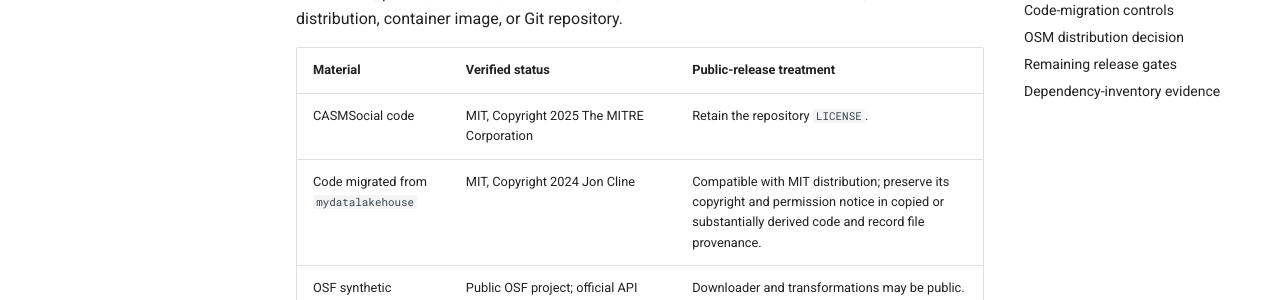
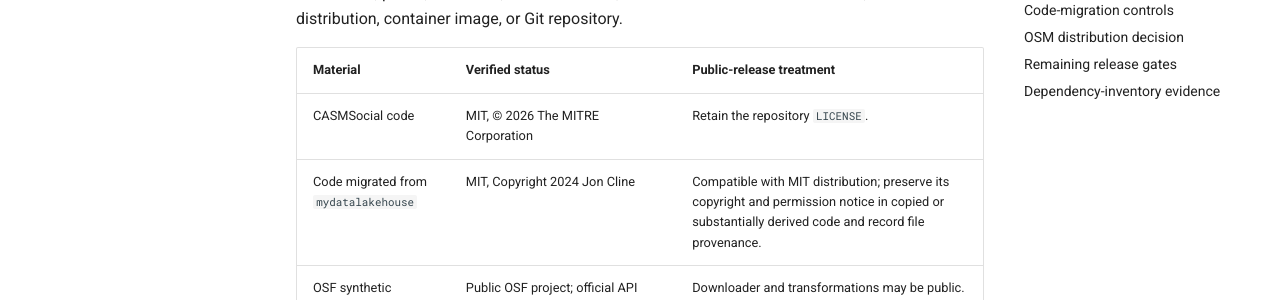
Before and after one commit to ccgsem/casmsocial, an MkDocs documentation site: the page built from docs/colorado_front_range_data_licensing.md, in a window 1280 px wide and 900 px high, scrolled down 450 px. Shown: the part 152-452 px from the top of the window. Built offline with MkDocs 1.6.1 and Material for MkDocs 9.7.7, drawn with Linux system fonts in a browser that asks for light colours; comment, search, counter and statistics services are not loaded; some of the changed text lies outside the part shown.

Commit message:
fix(license): update MITRE copyright year

```diff
--- a/casmsocial/datasets/colorado_front_range/assets/source_licenses.yaml
+++ b/casmsocial/datasets/colorado_front_range/assets/source_licenses.yaml
@@ -6,7 +6,7 @@
 software:
   casmsocial:
     license: MIT
-    copyright: Copyright (c) 2025 The MITRE Corporation
+    copyright: © 2026 The MITRE Corporation
     license_file: LICENSE
   migrated_mydatalakehouse_code:
     license: MIT
--- a/docs/colorado_front_range_data_licensing.md
+++ b/docs/colorado_front_range_data_licensing.md
@@ -19,7 +19,7 @@
 
 | Material | Verified status | Public-release treatment |
 |---|---|---|
-| CASMSocial code | MIT, Copyright 2025 The MITRE Corporation | Retain the repository `LICENSE`. |
+| CASMSocial code | MIT, © 2026 The MITRE Corporation | Retain the repository `LICENSE`. |
 | Code migrated from `mydatalakehouse` | MIT, Copyright 2024 Jon Cline | Compatible with MIT distribution; preserve its copyright and permission notice in copied or substantially derived code and record file provenance. |
 | OSF synthetic population (`fpnc2`) | Public OSF project; official API reports CC0 1.0 | Downloader and transformations may be public. Download at build time; do not bundle generated identifier-bearing tables. |
 | OSF education sites (`ts9mg`) | Public OSF project; official API reports CC0 1.0 | Same treatment as the population archive. |
--- a/mkdocs.yml
+++ b/mkdocs.yml
@@ -5,7 +5,7 @@
 site_author: Jon Cline
 edit_uri: edit/develop/docs/
 repo_name: ccgsem/casmsocial
-copyright: Copyright (c) 2025 The MITRE Corporation.
+copyright: © 2026 The MITRE Corporation
 
 nav:
   - Home: index.md
```
Also changed, not shown: 2 other files.
